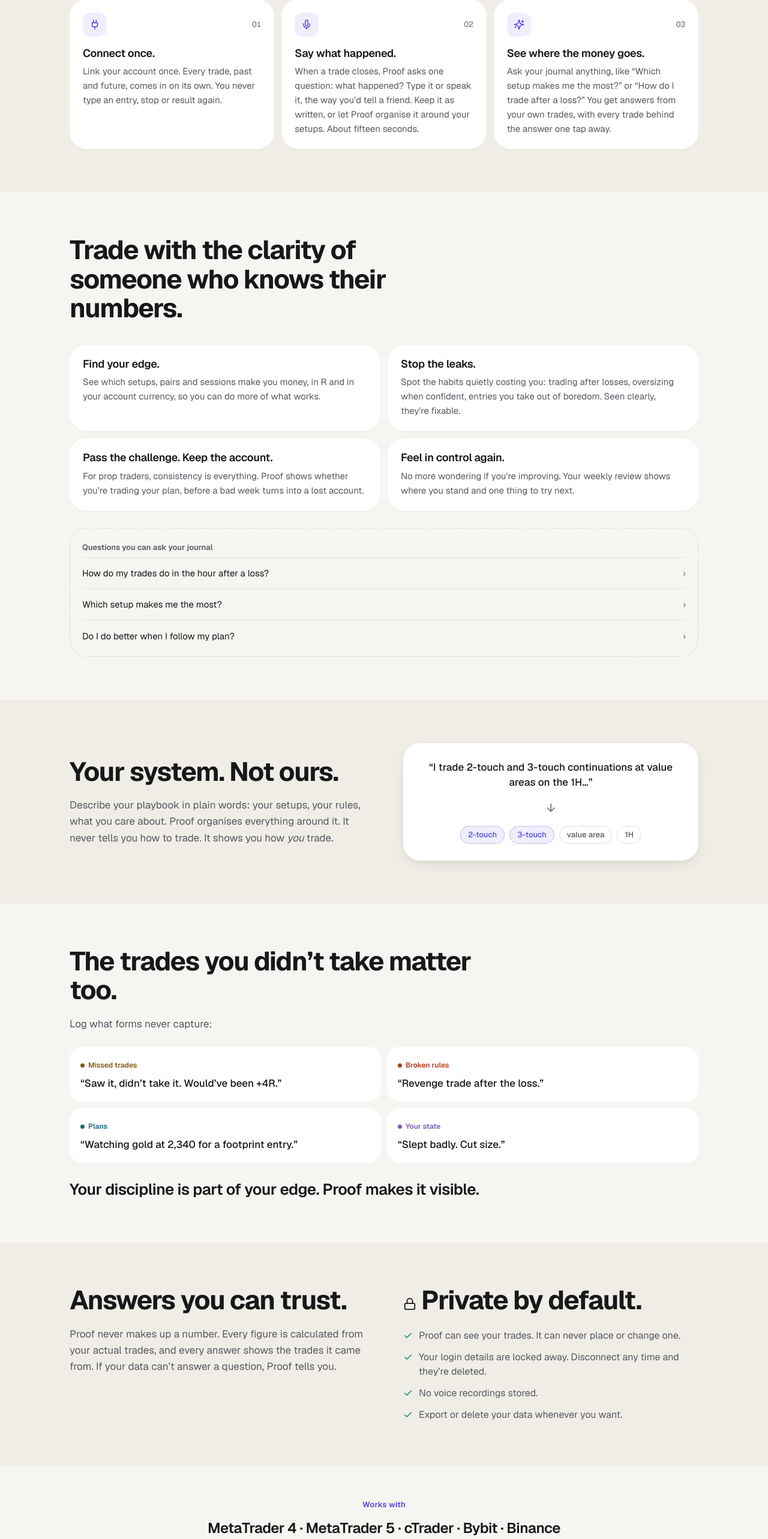
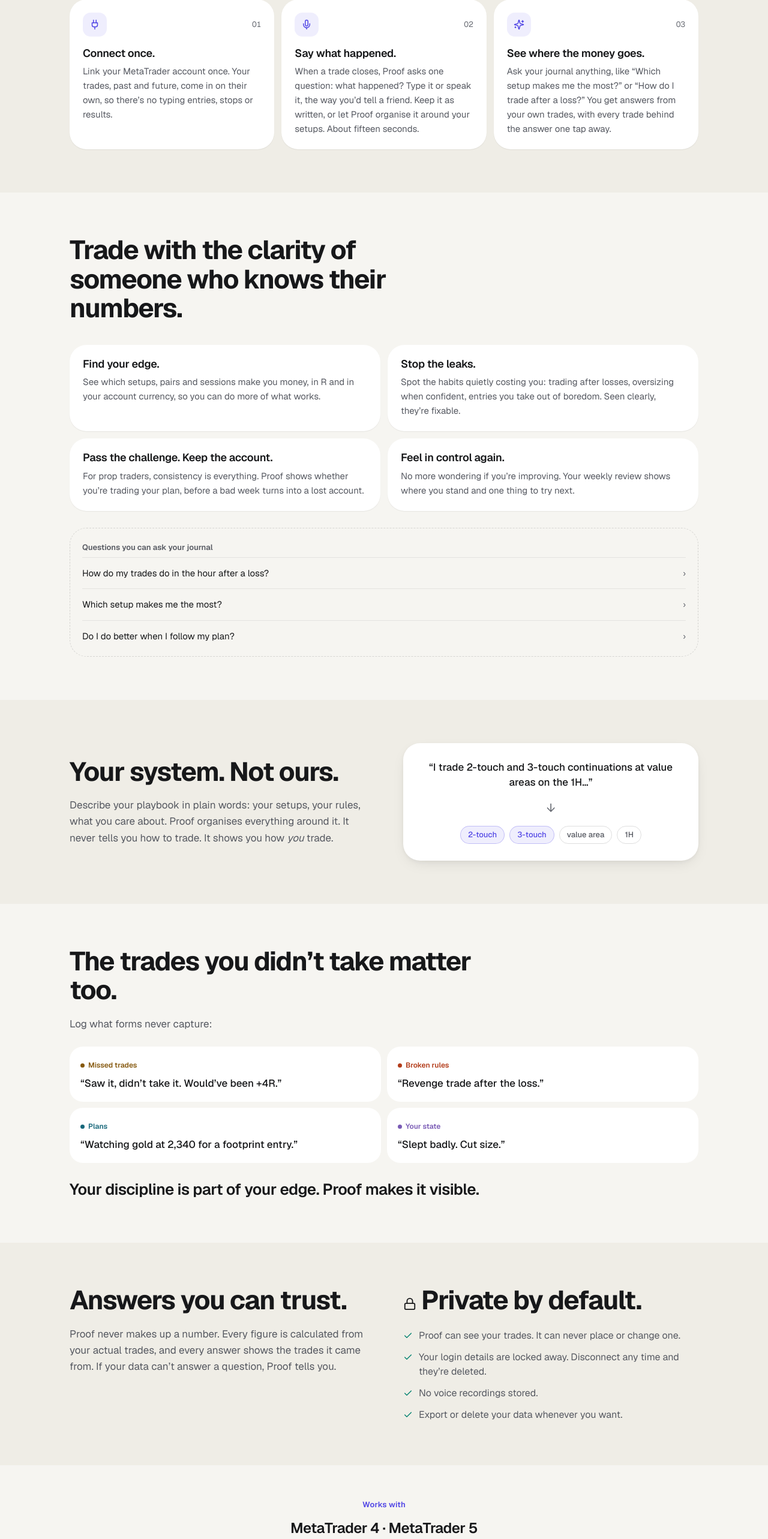
Before and after one commit to TobiWilliams001/proof, a Next.js app: page / in a window 1280 px wide. Shown: the part 1584-4150 px from the top of the page at 60% size. Built offline with nearby package versions, Linux system fonts and the light colour scheme.

Commit message:
fix: list only the platforms Proof syncs today

```diff
--- a/src/app/page.tsx
+++ b/src/app/page.tsx
@@ -11,7 +11,7 @@ const STEPS = [
   {
     icon: Plug,
     title: 'Connect once.',
-    body: 'Link your account once. Every trade, past and future, comes in on its own. You never type an entry, stop or result again.',
+    body: 'Link your MetaTrader account once. Your trades, past and future, come in on their own, so there’s no typing entries, stops or results.',
   },
   {
     icon: Mic,
@@ -237,8 +237,8 @@ export default function Landing() {
       <section className={s.works}>
         <div className={s.wrap}>
           <p className={s.kicker}>Works with</p>
-          <p className={s.platforms}>MetaTrader 4 · MetaTrader 5 · cTrader · Bybit · Binance</p>
-          <p className="faint" style={{ fontSize: 14, marginTop: 8 }}>More platforms based on what traders ask for.</p>
+          <p className={s.platforms}>MetaTrader 4 · MetaTrader 5</p>
+          <p className="faint" style={{ fontSize: 14, marginTop: 8 }}>cTrader, Bybit and Binance are next, in the order traders ask for them.</p>
         </div>
       </section>
 
```
